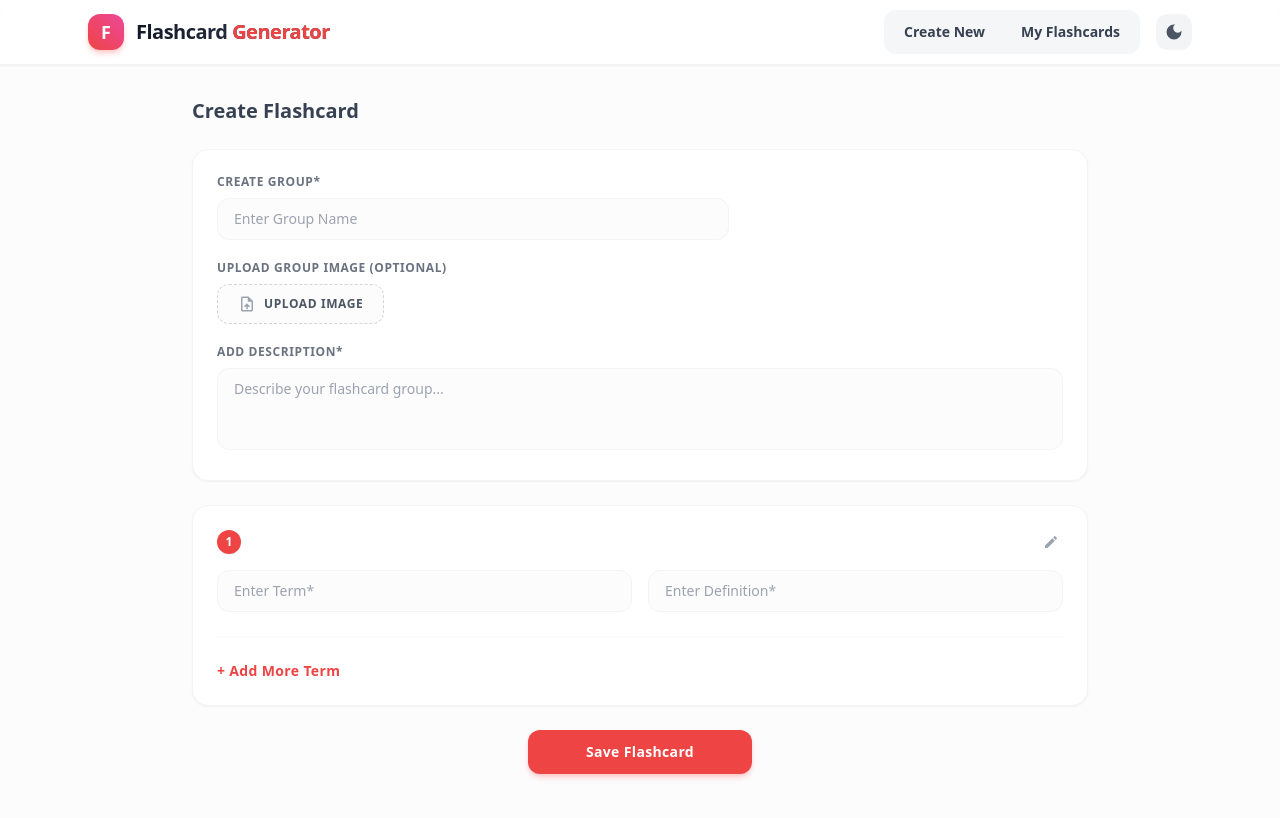
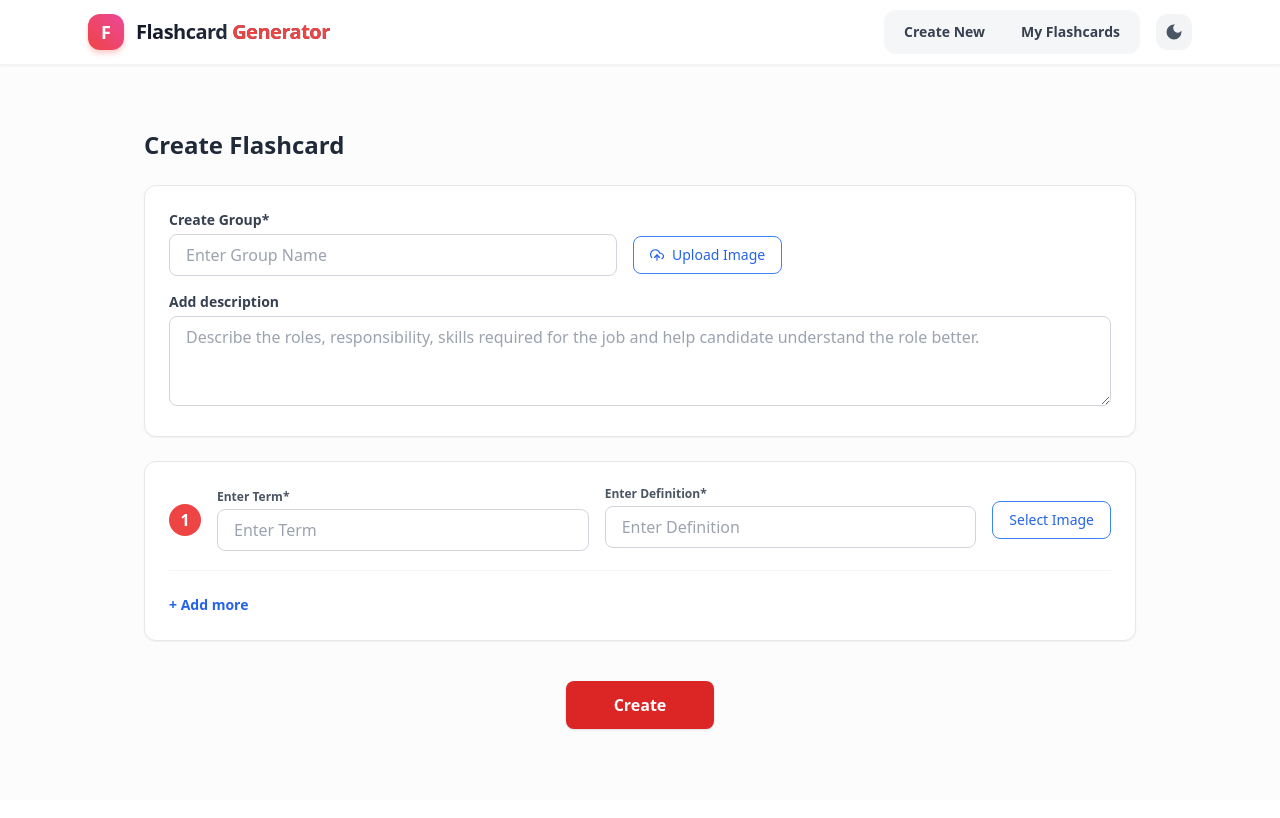
Before and after one commit to Ashyam24/flashcard-generator, a React (Create React App) app: page / in a window 1280 px wide. Shown: the top 818 px of the page. Built offline with nearby package versions, Linux system fonts and the light colour scheme.

Commit message:
Refactor CreateFlashcard component and validation schema

```diff
--- a/src/pages/CreateFlashcard.js
+++ b/src/pages/CreateFlashcard.js
@@ -3,208 +3,240 @@ import { Formik, Form, Field, FieldArray, ErrorMessage } from 'formik';
 import * as Yup from 'yup';
 import { useDispatch } from 'react-redux';
 import { addFlashcard } from '../redux/flashcardSlice';
-import { MdUploadFile, MdDelete, MdEdit } from 'react-icons/md';
+import { useNavigate } from 'react-router-dom';
+import { FiTrash2, FiEdit2, FiUploadCloud } from 'react-icons/fi';
 
-const FlashcardSchema = Yup.object().shape({
+const validationSchema = Yup.object().shape({
   groupName: Yup.string().required('Group Name is required'),
   description: Yup.string().required('Description is required'),
-  groupImage: Yup.string().optional(),
   terms: Yup.array().of(
     Yup.object().shape({
       termName: Yup.string().required('Term Name is required'),
       definition: Yup.string().required('Definition is required'),
+      termImage: Yup.string(),
     })
-  ).min(1, 'Must have at least one flashcard term'),
+  ),
 });
 
-export default function CreateFlashcard() {
+const CreateFlashcard = () => {
   const dispatch = useDispatch();
-  const termInputRefs = useRef([]);
+  const navigate = useNavigate();
+  const groupImageRef = useRef(null);
 
-  return (
-    <div className="max-w-4xl mx-auto pb-12">
-      <h2 className="text-xl font-bold text-gray-700 dark:text-gray-200 mb-6">Create Flashcard</h2>
-
-      <Formik
-        initialValues={{
+  const initialValues = {
     groupName: '',
     description: '',
     groupImage: '',
-          terms: [{ termName: '', definition: '' }],
-        }}
-        validationSchema={FlashcardSchema}
-        onSubmit={(values, { resetForm }) => {
+    terms: [
+      { termName: '', definition: '', termImage: '' },
+    ],
+  };
+
+  const handleFileUpload = (e, setFieldValue, fieldName) => {
+    const file = e.target.files[0];
+    if (file) {
+      const reader = new FileReader();
+      reader.onloadend = () => {
+        setFieldValue(fieldName, reader.result);
+      };
+      reader.readAsDataURL(file);
+    }
+  };
+
+  const handleSubmit = (values, { resetForm }) => {
     const newGroup = {
       id: Date.now().toString(),
       ...values,
     };
     dispatch(addFlashcard(newGroup));
-          alert('Flashcard group created successfully!');
     resetForm();
-        }}
+    navigate('/my-flashcards');
+  };
+
+  return (
+    <div className="max-w-5xl mx-auto px-4 py-8">
+      <h1 className="text-2xl font-bold text-gray-800 dark:text-white mb-6">Create Flashcard</h1>
+
+      <Formik
+        initialValues={initialValues}
+        validationSchema={validationSchema}
+        onSubmit={handleSubmit}
       >
         {({ values, setFieldValue }) => (
           <Form className="space-y-6">
-
-            {/* TOP CONTAINER: GROUP DETAILS */}
-            <div className="bg-white dark:bg-gray-800 p-6 rounded-2xl border border-gray-100 dark:border-gray-700 shadow-sm space-y-5">
-
-              {/* 1. Group Name Input Line */}
+            {/* Top Box: Group Details */}
+            <div className="bg-white dark:bg-gray-800 rounded-xl shadow-sm border border-gray-200 dark:border-gray-700 p-6 space-y-4">
               <div>
-                <label className="block text-xs font-bold text-gray-500 dark:text-gray-400 uppercase tracking-wider mb-2">
+                <label className="block text-sm font-semibold text-gray-700 dark:text-gray-200 mb-1">
                   Create Group*
                 </label>
+                <div className="flex items-center gap-4">
                   <Field
+                    type="text"
                     name="groupName"
                     placeholder="Enter Group Name"
-                  className="w-full max-w-lg px-4 py-2.5 text-sm bg-gray-50/50 dark:bg-gray-900 text-gray-800 dark:text-gray-100 border border-gray-100 dark:border-gray-700 rounded-xl outline-none focus:border-red-500 dark:focus:border-red-500 transition-all"
+                    className="w-full max-w-md px-4 py-2 rounded-lg border border-gray-300 dark:border-gray-600 bg-white dark:bg-gray-700 text-gray-900 dark:text-white focus:ring-2 focus:ring-red-500 outline-none"
                   />
-                <ErrorMessage name="groupName" component="div" className="text-red-500 text-xs mt-1 font-semibold" />
+                  <div>
+                    <input
+                      type="file"
+                      ref={groupImageRef}
+                      className="hidden"
+                      accept="image/*"
+                      onChange={(e) => handleFileUpload(e, setFieldValue, 'groupImage')}
+                    />
+                    <button
+                      type="button"
+                      onClick={() => groupImageRef.current.click()}
+                      className="flex items-center gap-2 px-4 py-2 text-sm font-medium border border-blue-500 text-blue-600 dark:text-blue-400 rounded-lg hover:bg-blue-50 dark:hover:bg-gray-700 transition"
+                    >
+                      <FiUploadCloud /> Upload Image
+                    </button>
+                  </div>
+                </div>
+                <ErrorMessage name="groupName" component="div" className="text-red-500 text-xs mt-1" />
               </div>
 
-              {/* 2. Brand New Stacked Upload Section Block */}
-              <div>
-                <label className="block text-xs font-bold text-gray-500 dark:text-gray-400 uppercase tracking-wider mb-2">
-                  Upload Group Image (Optional)
-                </label>
-                <div className="flex items-center space-x-4">
-                  <label className="flex items-center space-x-2 px-5 py-2.5 rounded-xl border border-dashed border-gray-300 dark:border-gray-600 cursor-pointer bg-gray-50/50 dark:bg-gray-900 text-gray-600 dark:text-gray-300 hover:border-red-500 dark:hover:border-red-500 transition-all text-xs font-bold uppercase tracking-wider">
-                    <MdUploadFile size={18} className="text-gray-400" />
-                    <span>{values.groupImage ? 'Change Image' : 'Upload Image'}</span>
-                    <input
-                      type="file"
-                      accept="image/*"
-                      className="hidden"
-                      onChange={(e) => {
-                        const file = e.currentTarget.files[0];
-                        if (file) {
-                          const reader = new FileReader();
-                          reader.onloadend = () => {
-                            setFieldValue('groupImage', reader.result);
-                          };
-                          reader.readAsDataURL(file);
-                        }
-                      }}
-                    />
-                  </label>
-
-                  {/* Real-time Visual thumbnail render output check wrapper */}
               {values.groupImage && (
-                    <div className="flex items-center space-x-2 bg-gray-50 dark:bg-gray-900 pl-2 pr-3 py-1.5 rounded-xl border border-gray-100 dark:border-gray-800">
-                      <div className="h-9 w-9 rounded-lg overflow-hidden border border-gray-200 shadow-sm">
-                        <img src={values.groupImage} alt="Preview" className="h-full w-full object-cover" />
-                      </div>
-                      <span className="text-xs text-gray-400 font-medium">image_loaded.png</span>
+                <div className="relative w-20 h-20 rounded-lg overflow-hidden border border-gray-200">
+                  <img src={values.groupImage} alt="Group Preview" className="w-full h-full object-cover" />
                   <button
                     type="button"
                     onClick={() => setFieldValue('groupImage', '')}
-                        className="text-gray-400 hover:text-red-500 text-xs font-bold pl-1"
+                    className="absolute top-1 right-1 bg-red-600 text-white rounded-full p-1 text-xs"
                   >
-                        Remove
+                    ✕
                   </button>
                 </div>
               )}
-                </div>
-              </div>
 
-              {/* 3. Description Field Line */}
               <div>
-                <label className="block text-xs font-bold text-gray-500 dark:text-gray-400 uppercase tracking-wider mb-2">
-                  Add Description*
+                <label className="block text-sm font-semibold text-gray-700 dark:text-gray-200 mb-1">
+                  Add description
                 </label>
                 <Field
                   as="textarea"
                   name="description"
                   rows="3"
-                  placeholder="Describe your flashcard group..."
-                  className="w-full px-4 py-2.5 text-sm bg-gray-50/50 dark:bg-gray-900 text-gray-800 dark:text-gray-100 border border-gray-100 dark:border-gray-700 rounded-xl outline-none focus:border-red-500 dark:focus:border-red-500 transition-all resize-none"
+                  placeholder="Describe the roles, responsibility, skills required for the job and help candidate understand the role better."
+                  className="w-full px-4 py-2 rounded-lg border border-gray-300 dark:border-gray-600 bg-white dark:bg-gray-700 text-gray-900 dark:text-white focus:ring-2 focus:ring-red-500 outline-none"
                 />
-                <ErrorMessage name="description" component="div" className="text-red-500 text-xs mt-1 font-semibold" />
+                <ErrorMessage name="description" component="div" className="text-red-500 text-xs mt-1" />
               </div>
             </div>
 
-            {/* BOTTOM CONTAINER: DYNAMIC FLASHCARD TERMS LIST */}
+            {/* Bottom Box: Terms FieldArray */}
+            <div className="bg-white dark:bg-gray-800 rounded-xl shadow-sm border border-gray-200 dark:border-gray-700 p-6">
               <FieldArray name="terms">
                 {({ push, remove }) => (
-                <div className="bg-white dark:bg-gray-800 p-6 rounded-2xl border border-gray-100 dark:border-gray-700 shadow-sm space-y-6">
-                  {values.terms.map((term, index) => (
-                    <div key={index} className="relative border-b border-gray-50 dark:border-gray-700 pb-6 last:border-none last:pb-0">
+                  <div className="space-y-6">
+                    {values.terms.map((term, index) => {
+                      const fileInputId = `termImage-${index}`;
+                      return (
+                        <div key={index} className="flex flex-col md:flex-row items-start md:items-center gap-4 pb-4 border-b border-gray-100 dark:border-gray-700 last:border-b-0">
+                          {/* Number Badge */}
+                          <div className="w-8 h-8 rounded-full bg-red-500 text-white font-semibold flex items-center justify-center shrink-0">
+                            {index + 1}
+                          </div>
 
-                      <div className="flex items-center justify-between mb-4">
-                        <span className="h-6 w-6 rounded-full bg-red-500 text-white flex items-center justify-center text-xs font-bold shadow-sm">
-                          {index + 1}
-                        </span>
+                          {/* Term Name */}
+                          <div className="flex-1 w-full">
+                            <label className="block text-xs font-semibold text-gray-600 dark:text-gray-300 mb-1">
+                              Enter Term*
+                            </label>
+                            <Field
+                              type="text"
+                              name={`terms.${index}.termName`}
+                              placeholder="Enter Term"
+                              className="w-full px-4 py-2 rounded-lg border border-gray-300 dark:border-gray-600 bg-white dark:bg-gray-700 text-gray-900 dark:text-white focus:ring-2 focus:ring-red-500 outline-none"
+                            />
+                            <ErrorMessage name={`terms.${index}.termName`} component="div" className="text-red-500 text-xs mt-1" />
+                          </div>
 
-                        <div className="flex items-center space-x-2">
-                          <button
-                            type="button"
-                            onClick={() => termInputRefs.current[index]?.focus()}
-                            className="text-gray-400 hover:text-blue-500 transition p-1 hover:bg-gray-100 dark:hover:bg-gray-700 rounded-lg"
-                            title="Edit Term Field"
+                          {/* Definition */}
+                          <div className="flex-1 w-full">
+                            <label className="block text-xs font-semibold text-gray-600 dark:text-gray-300 mb-1">
+                              Enter Definition*
+                            </label>
+                            <Field
+                              as="textarea"
+                              rows="1"
+                              name={`terms.${index}.definition`}
+                              placeholder="Enter Definition"
+                              className="w-full px-4 py-2 rounded-lg border border-gray-300 dark:border-gray-600 bg-white dark:bg-gray-700 text-gray-900 dark:text-white focus:ring-2 focus:ring-red-500 outline-none resize-none"
+                            />
+                            <ErrorMessage name={`terms.${index}.definition`} component="div" className="text-red-500 text-xs mt-1" />
+                          </div>
+
+                          {/* Select Image Button / Preview */}
+                          <div className="shrink-0 flex items-center gap-2">
+                            <input
+                              type="file"
+                              id={fileInputId}
+                              className="hidden"
+                              accept="image/*"
+                              onChange={(e) => handleFileUpload(e, setFieldValue, `terms.${index}.termImage`)}
+                            />
+
+                            {term.termImage ? (
+                              <div className="relative w-20 h-12 rounded-lg overflow-hidden border border-gray-300">
+                                <img src={term.termImage} alt="Term preview" className="w-full h-full object-cover" />
+                              </div>
+                            ) : (
+                              <label
+                                htmlFor={fileInputId}
+                                className="cursor-pointer px-4 py-2 text-sm font-medium border border-blue-500 text-blue-600 dark:text-blue-400 rounded-lg hover:bg-blue-50 dark:hover:bg-gray-700 transition"
                               >
-                            <MdEdit size={16} />
-                          </button>
+                                Select Image
+                              </label>
+                            )}
+
+                            {term.termImage && (
+                              <label htmlFor={fileInputId} className="cursor-pointer text-blue-500 p-2 hover:bg-gray-100 dark:hover:bg-gray-700 rounded">
+                                <FiEdit2 />
+                              </label>
+                            )}
 
                             {values.terms.length > 1 && (
                               <button
                                 type="button"
                                 onClick={() => remove(index)}
-                              className="text-gray-400 hover:text-red-500 transition p-1 hover:bg-gray-100 dark:hover:bg-gray-700 rounded-lg"
-                              title="Delete Term"
+                                className="text-gray-400 hover:text-red-500 p-2 transition"
                               >
-                              <MdDelete size={16} />
+                                <FiTrash2 />
                               </button>
                             )}
                           </div>
                         </div>
-
-                      <div className="grid grid-cols-1 md:grid-cols-2 gap-4">
-                        <div>
-                          <Field
-                            innerRef={(el) => (termInputRefs.current[index] = el)}
-                            name={`terms.${index}.termName`}
-                            placeholder="Enter Term*"
-                            className="w-full px-4 py-2.5 text-sm bg-gray-50/50 dark:bg-gray-900 text-gray-800 dark:text-gray-100 border border-gray-100 dark:border-gray-700 rounded-xl outline-none focus:border-red-500 dark:focus:border-red-500 transition-all"
-                          />
-                          <ErrorMessage name={`terms.${index}.termName`} component="div" className="text-red-500 text-xs mt-1 font-semibold" />
-                        </div>
-
-                        <div>
-                          <Field
-                            name={`terms.${index}.definition`}
-                            placeholder="Enter Definition*"
-                            className="w-full px-4 py-2.5 text-sm bg-gray-50/50 dark:bg-gray-900 text-gray-800 dark:text-gray-100 border border-gray-100 dark:border-gray-700 rounded-xl outline-none focus:border-red-500 dark:focus:border-red-500 transition-all"
-                          />
-                          <ErrorMessage name={`terms.${index}.definition`} component="div" className="text-red-500 text-xs mt-1 font-semibold" />
-                        </div>
-                      </div>
-                    </div>
-                  ))}
+                      );
+                    })}
 
                     <button
                       type="button"
-                    onClick={() => push({ termName: '', definition: '' })}
-                    className="text-red-500 hover:text-red-600 font-bold text-sm tracking-wide transition flex items-center space-x-1 mt-2"
+                      onClick={() => push({ termName: '', definition: '', termImage: '' })}
+                      className="text-blue-600 dark:text-blue-400 font-semibold text-sm hover:underline"
                     >
-                    <span>+ Add More Term</span>
+                      + Add more
                     </button>
                   </div>
                 )}
               </FieldArray>
+            </div>
 
-            {/* ACTION SUBMIT BUTTON */}
-            <div className="flex justify-center">
+            {/* Submit Button */}
+            <div className="flex justify-center pt-4">
               <button
                 type="submit"
-                className="w-full md:w-56 bg-red-500 hover:bg-red-600 text-white font-bold py-3 px-6 rounded-xl shadow-md shadow-red-200 dark:shadow-none transition-all duration-200 text-sm tracking-wide"
+                className="bg-red-600 hover:bg-red-700 text-white font-semibold px-12 py-3 rounded-lg shadow transition"
               >
-                Save Flashcard
+                Create
               </button>
             </div>
-
           </Form>
         )}
       </Formik>
     </div>
   );
-}
+};
+
+export default CreateFlashcard;
```
Lines whose indentation alone changed are shown as unchanged.
